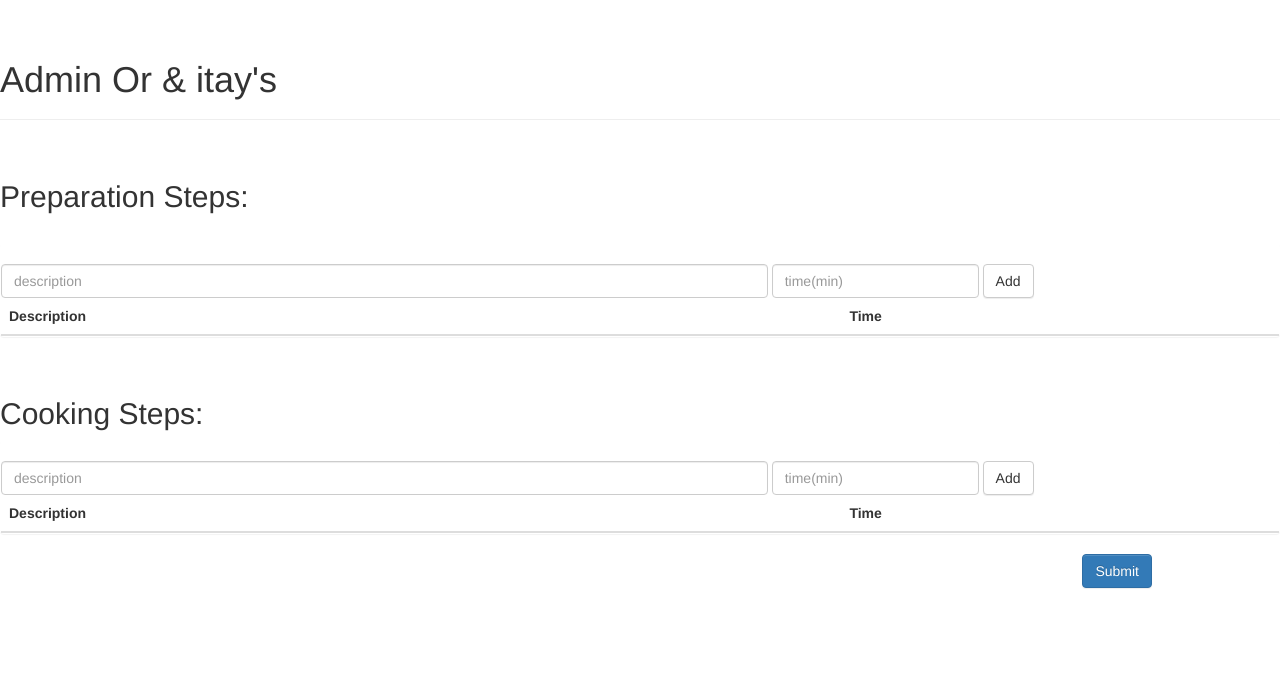
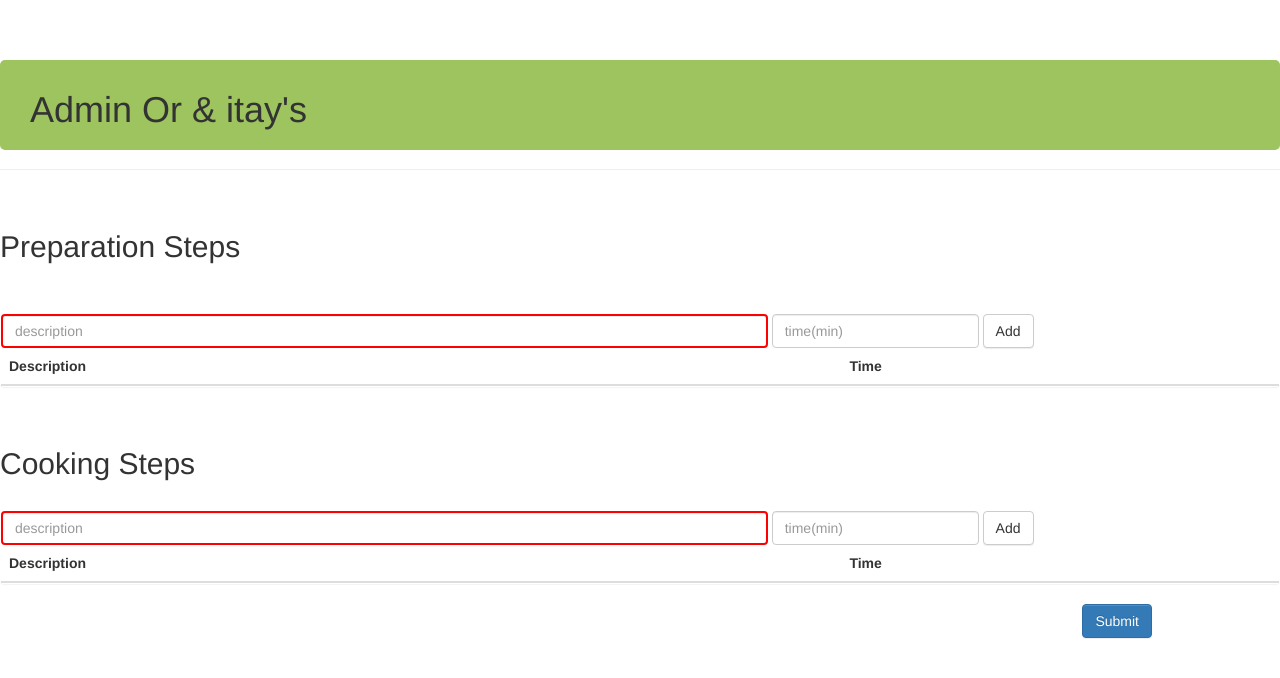
Before and after one commit to itaynoama/Quicky, a plain HTML site: page app/public/ajax/homeAdmin.html in a window 1280 px wide. Drawn offline with Linux system fonts and the light colour scheme; no server answers.

Commit message:
updateLike

```diff
--- a/app/public/ajax/homeAdmin.html
+++ b/app/public/ajax/homeAdmin.html
@@ -19,29 +19,13 @@
                 <h3>Recipe</h3>
                 <p>{{recipe.name}}</p>
                 <p>
-                   <a href="#" class="btn btn-primary" role="button">Button</a>
                    <a href="#" class="btn btn-default" role="button">Button</a>
                 </p>
               </div>
             </div>
           </div>
-<!--
-          <div class="col-sm-6 col-md-4">
-            <div class="thumbnail">
-              <img src="http://d3k19ysnp189dx.cloudfront.net/wp-content/uploads/2016/01/Vegetarian-Chili-Mac-n-Cheese-2.jpg" alt="..." >
-              <div class="caption">
-                <h3>Recipe</h3>
-                <p>Vegan Singapore noodles</p>
-                <p>
-                   <a href="#" class="btn btn-primary" role="button">Button</a>
-                   <a href="#" class="btn btn-default" role="button">Button</a>
-                </p>
-              </div>
-            </div>
-          </div>
--->
         </div>
-   <h2>Preparation Steps:</h2>
+            <h2>Preparation Steps</h2>
 <!--
    <div class="form-inline">
 	  <div class="form-group" style="width:80%">
@@ -79,7 +63,7 @@
 	   </table>
     </div>
     <br>
-    <h2>Cooking Steps:</h2>
+    <h2>Cooking Steps</h2>
     <div class="panel">
        <div class="form-inline">
 	  <div class="form-group" style="width:60%">
--- a/app/public/css/bootstrapstyle.css
+++ b/app/public/css/bootstrapstyle.css
@@ -9,3 +9,18 @@
 .thumbnail > img {
     height: 300px !important;
 }
+input[type=text] {
+    border: 2px solid red;
+    border-radius: 4px;
+}
+h1 {
+    margin-left:auto;
+    margin-right:auto;
+    background: #9DC45F;
+    padding: 30px 30px 20px 30px;
+    font: 12px Arial, Helvetica,sans-serif;
+    color: #fff;
+    border-radius: 5px;
+    -webkit-border-radius: 5px;
+    -moz-border-radius: 5px;
+}
```
Also changed, not shown: webService/recipesController.js (+10 -0 lines), webService/server.js (+9 -2 lines).
